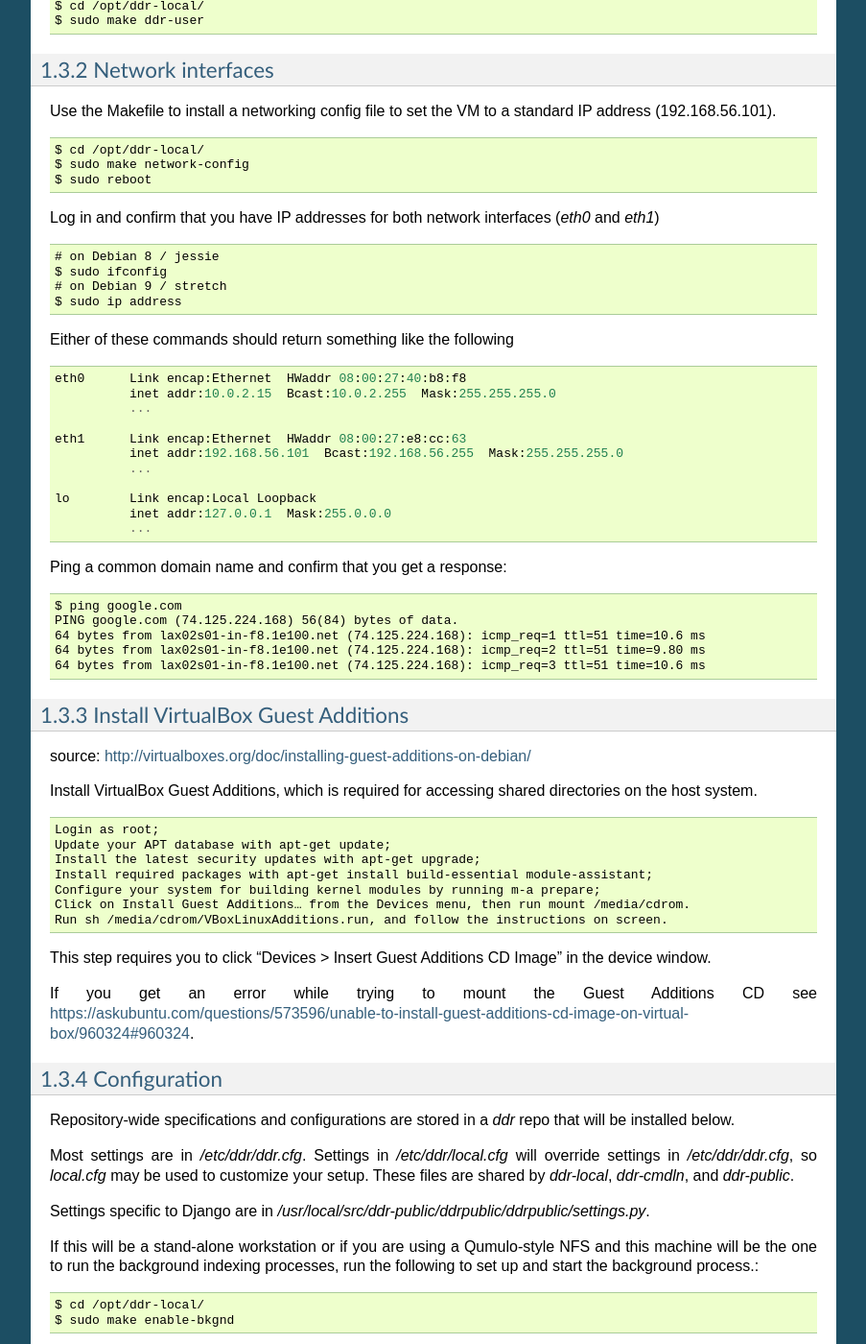
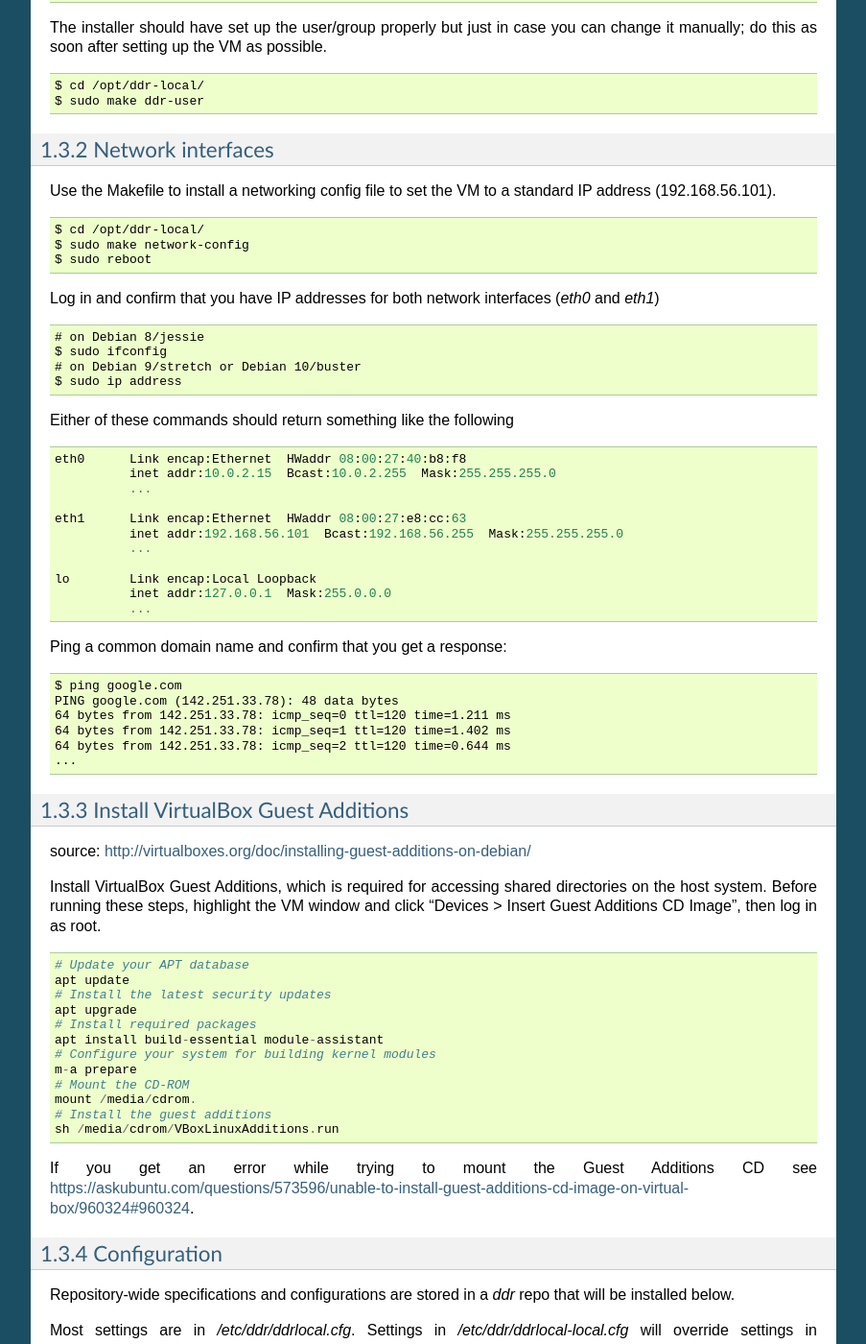
Before and after one commit to denshoproject/ddr-manual, a Sphinx documentation site: the page built from source/admins/workstations/create-workstation-vm.rst, in a window 1280 px wide and 1400 px high, scrolled down 7230 px. Shown: the whole window at 96% size, without its empty margins (198-1101 px from the left). Built offline with Sphinx 7.4.7, drawn with Linux system fonts in a browser that asks for light colours; some of the changed text lies outside the part shown.

Commit message:
Update workstation VM setup for Debian 10 buster

```diff
--- a/source/admins/workstations/create-workstation-vm.rst
+++ b/source/admins/workstations/create-workstation-vm.rst
@@ -174,7 +174,7 @@
 Install Debian on the VM
 ------------------------
 
-::
+With a few exceptions, just accept the default option for each step in the Debian installer.::
 
     Start the VM
     - Select VM from the list on the left.
@@ -283,12 +284,14 @@
     22/tcp                     ALLOW       Anywhere (v6)
     80/tcp                     ALLOW       Anywhere
     80/tcp                     ALLOW       Anywhere (v6)
+    443/tcp                    ALLOW       Anywhere
+    443/tcp                    ALLOW       Anywhere (v6)
     9001/tcp                   ALLOW       Anywhere
     9001/tcp                   ALLOW       Anywhere (v6)
 
 Install the SSH server and `fail2ban`, a daemon that shuts down some types of automated SSH hacking::
 
-    # apt-get install openssh-server fail2ban
+    # apt install openssh-server fail2ban
 
 Disable login for `root`.  Find the line containing `PermitRootLogin` and change the setting from `yes` to `no`.::
 
@@ -296,7 +299,7 @@
 
 Restart SSH::
 
-    # /etc/init.d/ssh restart
+    # service ssh restart
 
 
 
@@ -305,7 +308,7 @@
 
 These are appliances that are highly useful in day-to-day troubleshooting and monitering
 
-    # apt-get update && apt-get install sudo byobu glances nfs-common
+    # apt update && apt install sudo byobu glances nfs-common
 
 
 Snapshot
@@ -332,7 +335,7 @@
 
 Add the packaging signing key using the `apt-key` tool and then add the repository itself to your list of APT sources.  Commands for accomplishing this are listed below (for completeness we include commands to install curl and the apt tools - you may already have these installed).
 ::
-    $ sudo apt-get update && sudo apt-get install curl apt-transport-https gnupg
+    $ sudo apt update && sudo apt install curl apt-transport-https gnupg
     $ curl -s https://packages.densho.org/debian/keys/archive.asc | sudo apt-key add -
 
 Next add the appopriate entry to `/etc/apt/sources.list.d`.
@@ -353,14 +356,14 @@
 
 You can now install the DDR Editor with the following commands (substitute 'master' with a branch name if you are installing a branch, e.g. 'develop'):
 ::
-    $ sudo apt-get update
-    $ sudo apt-get install ddrlocal-master
+    $ sudo apt update
+    $ sudo apt install ddrlocal-master
 
 *Updating the Editor*
 
 Once the package is installed you can get updates as part of the normal system update/upgrade process:
 ::
-    $ sudo apt-get update && sudo apt-get upgrade
+    $ sudo apt update && sudo apt upgrade
 
 
 The DDR user
@@ -392,9 +395,9 @@
 
 Log in and confirm that you have IP addresses for both network interfaces (`eth0` and `eth1`)
 ::
-    # on Debian 8 / jessie
+    # on Debian 8/jessie
     $ sudo ifconfig
-    # on Debian 9 / stretch
+    # on Debian 9/stretch or Debian 10/buster
     $ sudo ip address
 
 Either of these commands should return something like the following
@@ -414,11 +417,11 @@
 Ping a common domain name and confirm that you get a response::
 
     $ ping google.com
-    PING google.com (74.125.224.168) 56(84) bytes of data.
-    64 bytes from lax02s01-in-f8.1e100.net (74.125.224.168): icmp_req=1 ttl=51 time=10.6 ms
-    64 bytes from lax02s01-in-f8.1e100.net (74.125.224.168): icmp_req=2 ttl=51 time=9.80 ms
-    64 bytes from lax02s01-in-f8.1e100.net (74.125.224.168): icmp_req=3 ttl=51 time=10.6 ms
-
+    PING google.com (142.251.33.78): 48 data bytes
+    64 bytes from 142.251.33.78: icmp_seq=0 ttl=120 time=1.211 ms
+    64 bytes from 142.251.33.78: icmp_seq=1 ttl=120 time=1.402 ms
+    64 bytes from 142.251.33.78: icmp_seq=2 ttl=120 time=0.644 ms
+    ...
 
 
 Install VirtualBox Guest Additions
@@ -428,17 +431,20 @@
 
 Install VirtualBox Guest Additions, which is required
 for accessing shared directories on the host system.
+Before running these steps, highlight the VM window and click "Devices > Insert Guest Additions CD Image", then log in as root.
 ::
-    Login as root;
-    Update your APT database with apt-get update;
-    Install the latest security updates with apt-get upgrade;
-    Install required packages with apt-get install build-essential module-assistant;
-    Configure your system for building kernel modules by running m-a prepare;
-    Click on Install Guest Additions… from the Devices menu, then run mount /media/cdrom.
-    Run sh /media/cdrom/VBoxLinuxAdditions.run, and follow the instructions on screen.
-
-This step requires you to click "Devices > Insert Guest Additions CD
-Image" in the device window.
+    # Update your APT database
+    apt update
+    # Install the latest security updates
+    apt upgrade
+    # Install required packages
+    apt install build-essential module-assistant
+    # Configure your system for building kernel modules
+    m-a prepare
+    # Mount the CD-ROM
+    mount /media/cdrom.
+    # Install the guest additions
+    sh /media/cdrom/VBoxLinuxAdditions.run
 
 If you get an error while trying to mount the Guest Additions CD see https://askubuntu.com/questions/573596/unable-to-install-guest-additions-cd-image-on-virtual-box/960324#960324.
 
@@ -448,9 +454,9 @@
 
 Repository-wide specifications and configurations are stored in a `ddr` repo that will be installed below.
 
-Most settings are in `/etc/ddr/ddr.cfg`.  Settings in `/etc/ddr/local.cfg` will override settings in `/etc/ddr/ddr.cfg`, so `local.cfg` may be used to customize your setup.  These files are shared by `ddr-local`, `ddr-cmdln`, and `ddr-public`.
+Most settings are in `/etc/ddr/ddrlocal.cfg`.  Settings in `/etc/ddr/ddrlocal-local.cfg` will override settings in `/etc/ddr/ddrlocal.cfg`, so `ddrlocal-local.cfg` may be used to customize your setup.  These files are shared by `ddr-local` and `ddr-cmdln`.
 
-Settings specific to Django are in `/usr/local/src/ddr-public/ddrpublic/ddrpublic/settings.py`.
+Settings specific to Django are in `/opt/ddr-local/ddrlocal/ddrlocal/settings.py`.
 
 If this will be a stand-alone workstation or if you are using a Qumulo-style NFS and this machine will be the one to run the background indexing processes, run the following to set up and start the background process.::
 
```
Also changed, not shown: other parts of source/admins/workstations/create-workstation-vm.rst (+2 -1 lines).
